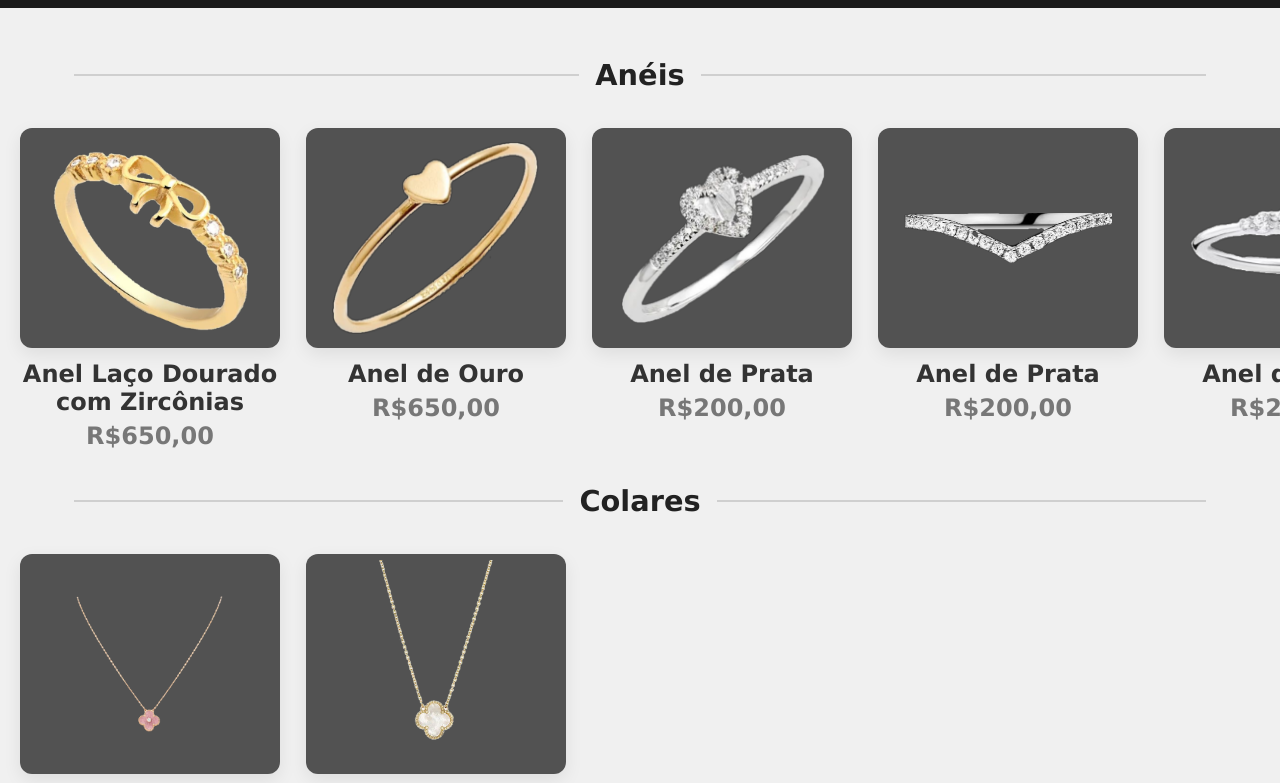
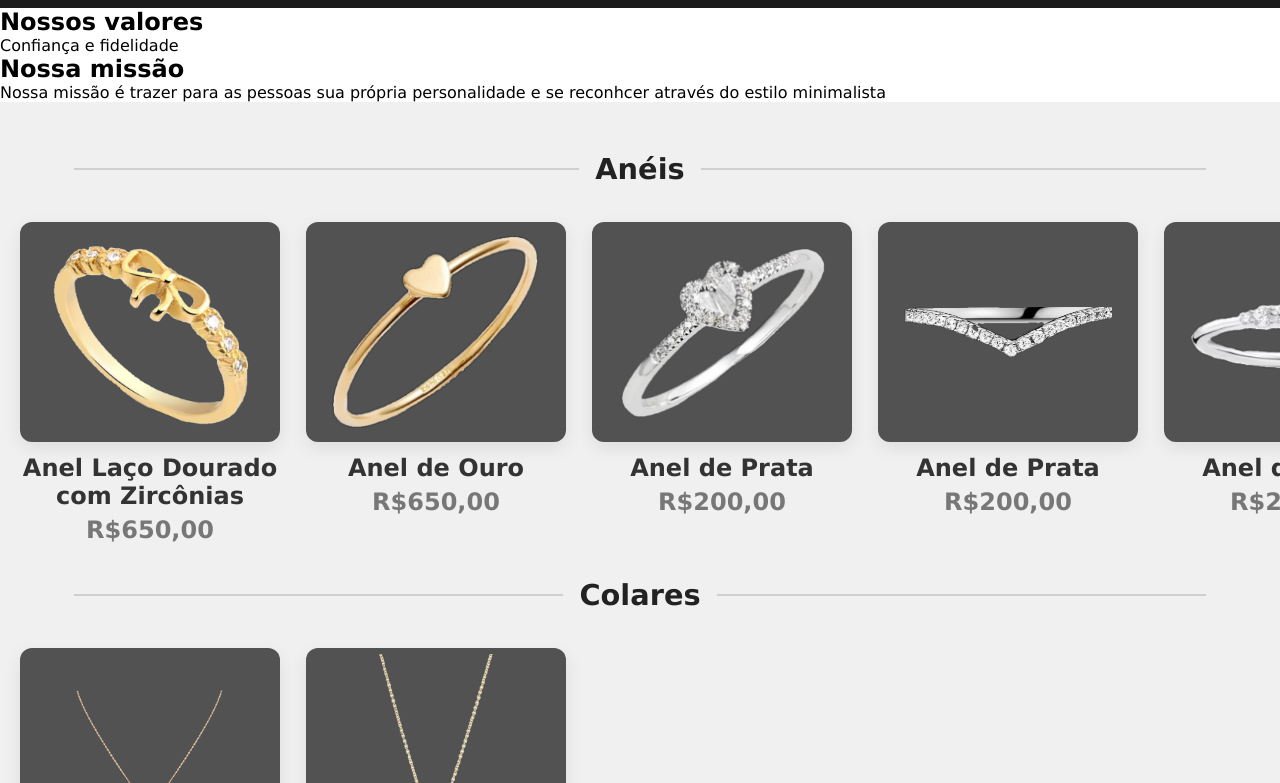
Before and after one commit to jair2406/PIAS2025, a plain HTML site: page produtos.html in a window 1280 px wide. Shown: the part 177-960 px from the top of the page. Drawn offline with Linux system fonts and the light colour scheme.

Commit message:
Add files via upload

```diff
--- a/produtos.html
+++ b/produtos.html
@@ -16,7 +16,16 @@
             <img src="fotos/logo.png" alt="">
         </div>
     </header>
-
+ <section class="valormissao">
+    <div class="valores">
+        <h2>Nossos valores</h2>
+        <p>Confiança e fidelidade</p>
+    </div>
+    <div class="missão">
+        <h2>Nossa missão</h2>
+        <p>Nossa missão é trazer para as pessoas sua própria personalidade e se reconhcer através do estilo minimalista</p>
+    </div>
+ </section>
 <aside class="menu-lateral">
     <div class="fechar-menu">
         <span>&#10005;</span>
@@ -31,6 +40,7 @@
 
     <a href="login.html">Login</a>
     <a href="carrinho.html">Carrinho</a>
+    <a href="Historia.html">Nossa História</a>
 </aside>
 
 
```
Also changed, not shown: historia.html (added, +1 -0 lines), produtos.css (line endings or trailing spaces).
